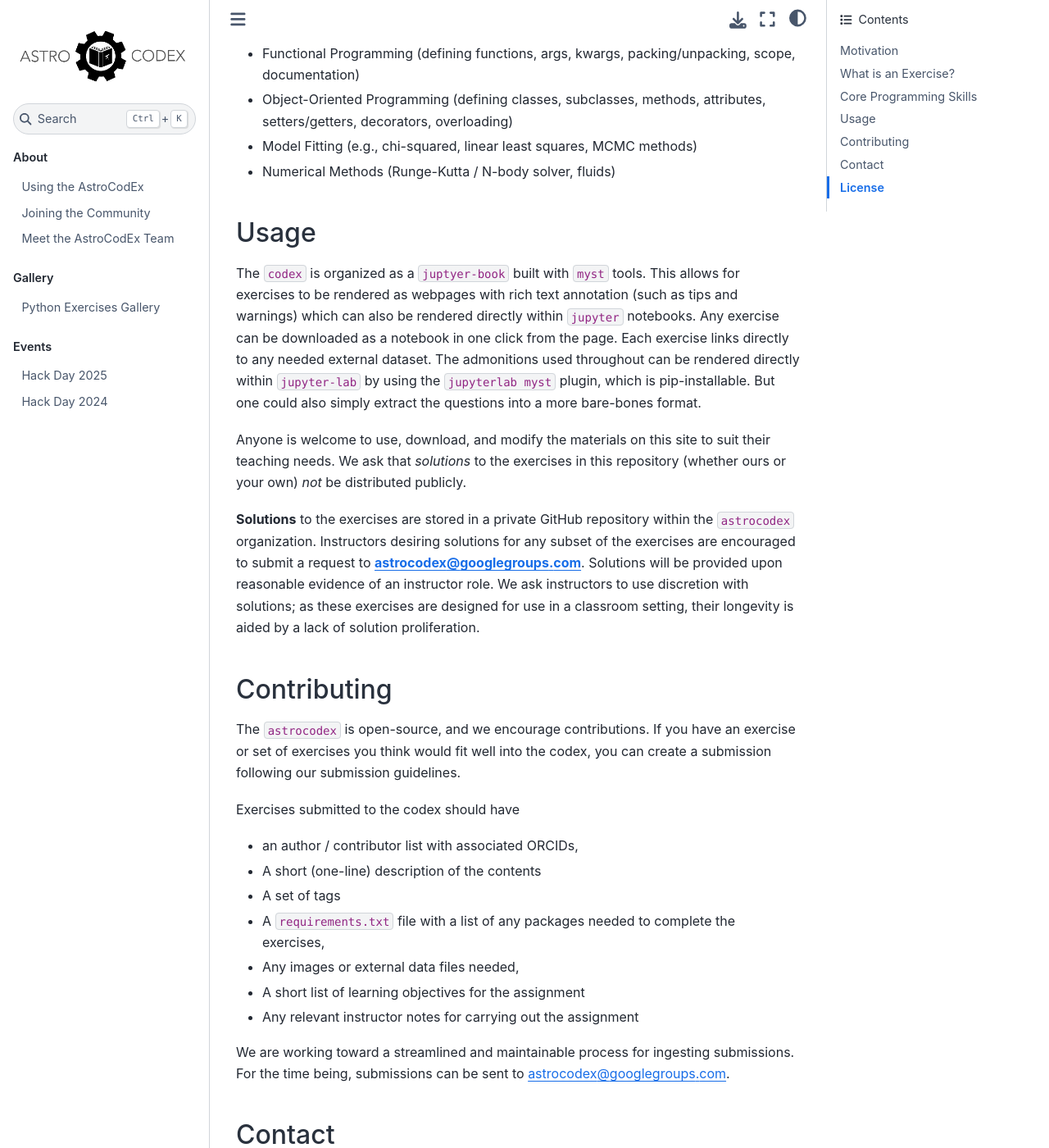
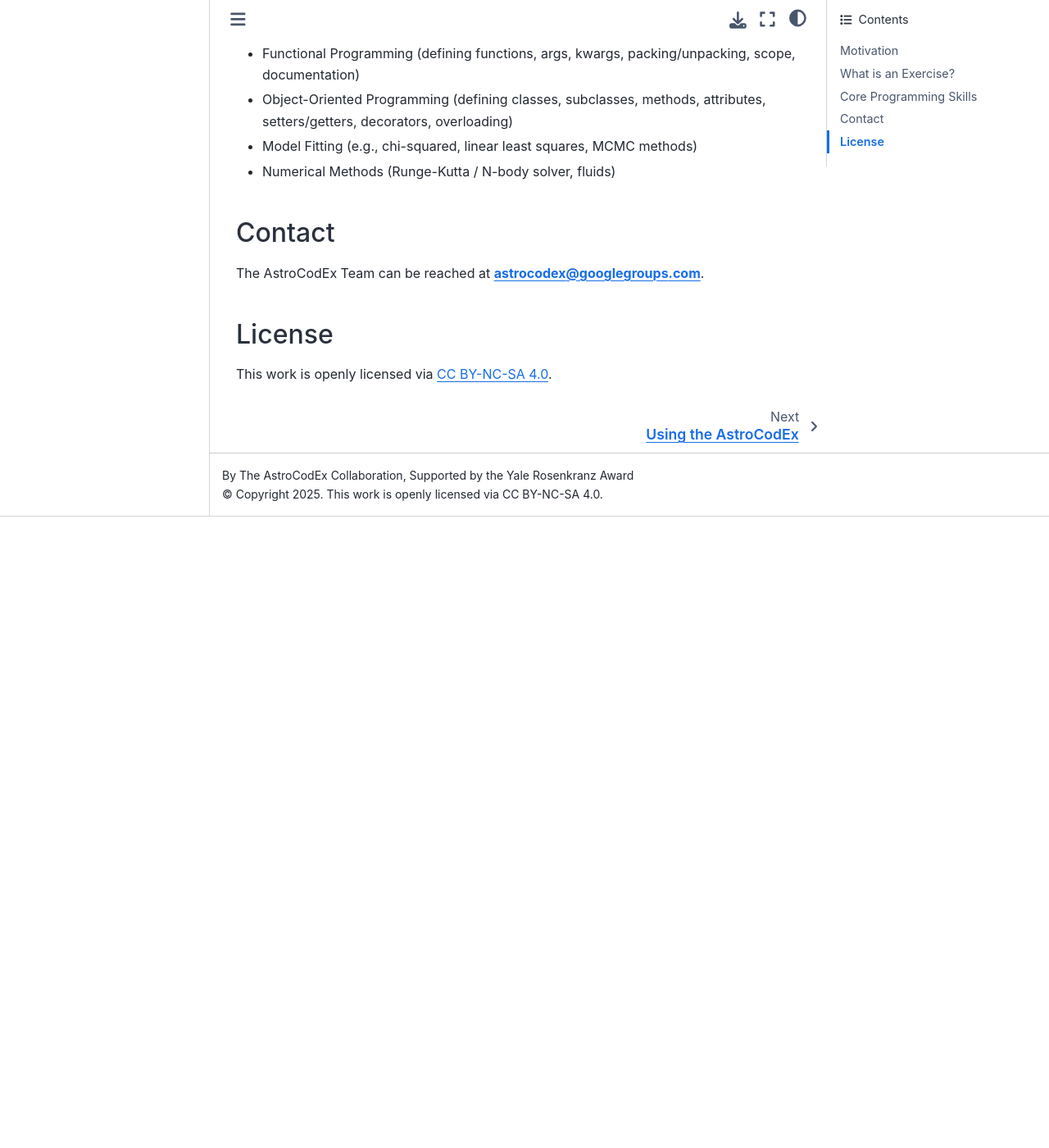
Before and after one commit to astrocodex/astrocodex.github.io, a Jupyter Book: the page built from intro.md, in a window 1280 px wide and 1400 px high, scrolled down 2513 px. Shown: the whole window at 82% size. Built offline with Jupyter Book 1.0.4 settings and Sphinx 7.4.7 and the Sphinx Book theme 1.1.4, drawn with Linux system fonts in a browser that asks for light colours; pages that are not in the unit, such as notebooks, are missing from menus; after the commit the page ends 3143 px from its top, so only the background shows below that.

Commit message:
Merge branch 'main' of github.com:astrocodex/astrocodex.github.io

````diff
--- a/intro.md
+++ b/intro.md
@@ -48,30 +48,6 @@
 - Model Fitting (e.g., chi-squared, linear least squares, MCMC methods)
 - Numerical Methods (Runge-Kutta / N-body solver, fluids)
 
-## Usage
-
-The ```codex``` is organized as a ```juptyer-book``` built with ``myst`` tools. This allows for exercises to be rendered as webpages with rich text annotation (such as tips and warnings) which can also be rendered directly within ```jupyter``` notebooks. Any exercise can be downloaded as a notebook in one click from the page. Each exercise links directly to any needed external dataset. The admonitions used throughout can be rendered directly within `jupyter-lab` by using the `jupyterlab myst` plugin, which is pip-installable. But one could also simply extract the questions into a more bare-bones format.
-
-Anyone is welcome to use, download, and modify the materials on this site to suit their teaching needs. We ask that *solutions* to the exercises in this repository (whether ours or your own) *not* be distributed publicly.
-
-**Solutions** to the exercises are stored in a private GitHub repository within the ```astrocodex``` organization. Instructors desiring solutions for any subset of the exercises are encouraged to submit a request to **astrocodex@googlegroups.com**. Solutions will be provided upon reasonable evidence of an instructor role. We ask instructors to use discretion with solutions; as these exercises are designed for use in a classroom setting, their longevity is aided by a lack of solution proliferation.
-
-
-## Contributing
-
-The ```astrocodex``` is open-source, and we encourage contributions. If you have an exercise or set of exercises you think would fit well into the codex, you can create a submission following our submission guidelines.
-
-Exercises submitted to the codex should have
-- an author / contributor list with associated ORCIDs,
-- A short (one-line) description of the contents
-- A set of tags
-- A `requirements.txt` file with a list of any packages needed to complete the exercises,
-- Any images or external data files needed,
-- A short list of learning objectives for the assignment
-- Any relevant instructor notes for carrying out the assignment
-
-We are working toward a streamlined and maintainable process for ingesting submissions. For the time being, submissions can be sent to astrocodex@googlegroups.com.
-
 ## Contact
 The AstroCodEx Team can be reached at **astrocodex@googlegroups.com**.
 
````
